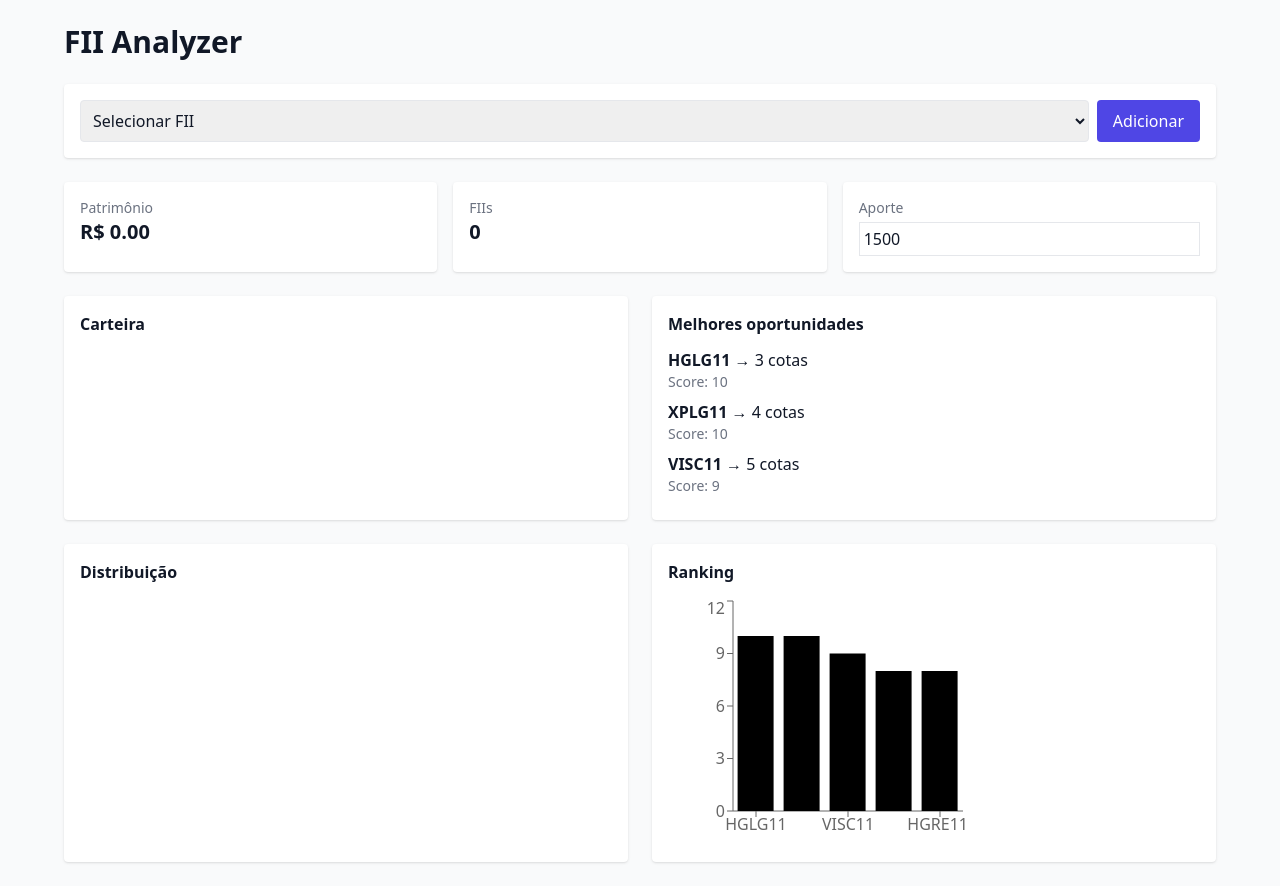
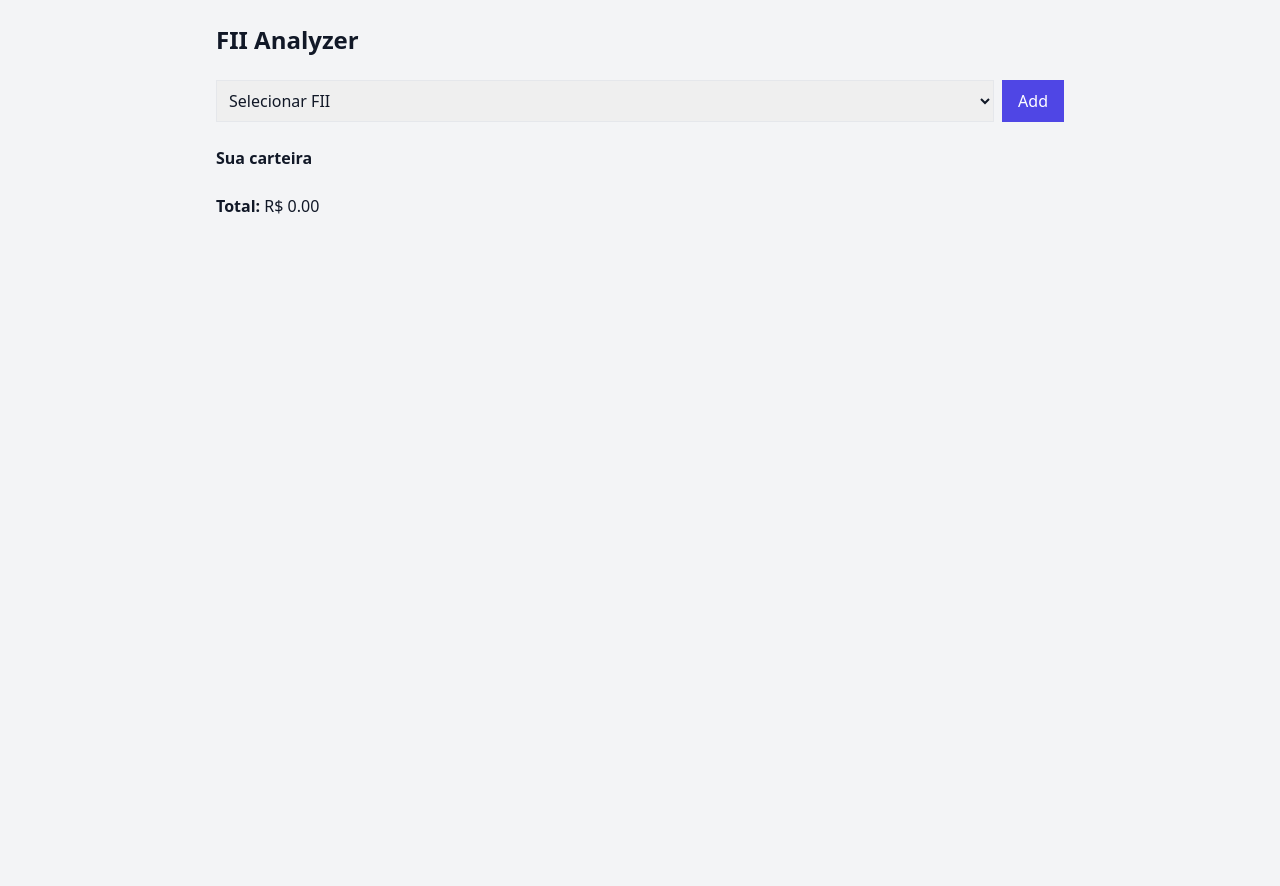
Before and after one commit to jhonythegray/FII-app, a Next.js app: page / in a window 1280 px wide. After the commit the page ends 800 px from the top, so only its background shows below. Built offline with nearby package versions, Linux system fonts and the light colour scheme.

Commit message:
Add files via upload

```diff
--- a/app/page.jsx
+++ b/app/page.jsx
@@ -1,10 +1,6 @@
 'use client'
 import React, { useState, useEffect } from "react";
-import { PieChart, Pie, Cell, Tooltip, BarChart, Bar, XAxis, YAxis } from "recharts";
 
-const COLORS = ["#4f46e5","#22c55e","#f59e0b","#ef4444","#0ea5e9"];
-
-// Base consistente (produto usa isso mesmo no início)
 const FUNDS = [
   {ticker:"HGLG11", price:165, pvp:0.95, dy:0.085, sector:"Logística"},
   {ticker:"XPLG11", price:120, pvp:0.98, dy:0.082, sector:"Logística"},
@@ -12,9 +8,6 @@ const FUNDS = [
   {ticker:"XPML11", price:105, pvp:0.97, dy:0.075, sector:"Shopping"},
   {ticker:"VISC11", price:98, pvp:0.92, dy:0.08, sector:"Shopping"},
   {ticker:"KNRI11", price:155, pvp:1.05, dy:0.07, sector:"Lajes"},
-  {ticker:"HGRE11", price:130, pvp:0.93, dy:0.085, sector:"Lajes"},
-  {ticker:"RZAG11", price:95, pvp:0.99, dy:0.10, sector:"Agro"},
-  {ticker:"VGIA11", price:92, pvp:0.97, dy:0.11, sector:"Agro"},
 ];
 
 export default function Page(){
@@ -23,39 +16,34 @@ export default function Page(){
   const [ticker,setTicker]=useState("")
   const [aporte,setAporte]=useState(1500)
 
-  // persistência
   useEffect(()=>{
-    const saved = localStorage.getItem("fii_pro")
+    const saved = localStorage.getItem("fii_app")
     if(saved) setPortfolio(JSON.parse(saved))
   },[])
 
   useEffect(()=>{
-    localStorage.setItem("fii_pro", JSON.stringify(portfolio))
+    localStorage.setItem("fii_app", JSON.stringify(portfolio))
   },[portfolio])
 
-  // adicionar
   const addFII = ()=>{
     const fund = FUNDS.find(f=>f.ticker===ticker)
     if(!fund) return
 
     setPortfolio(prev=>{
       const exists = prev.find(p=>p.ticker===ticker)
-      if(exists){
-        return prev.map(p=>p.ticker===ticker ? {...p,shares:p.shares+1} : p)
-      }
+      if(exists) return prev
       return [...prev,{...fund,shares:1}]
     })
 
     setTicker("")
   }
 
-  const removeFII = (i)=>{
+  const updateShares = (i,value)=>{
     const updated=[...portfolio]
-    updated.splice(i,1)
+    updated[i].shares = Math.max(0,Number(value))
     setPortfolio(updated)
   }
 
-  // carteira
   const enriched = portfolio.map(f=>({
     ...f,
     value: f.price * f.shares
@@ -63,52 +51,43 @@ export default function Page(){
 
   const total = enriched.reduce((a,b)=>a+b.value,0)
 
-  // IA PROFISSIONAL
-  const ranked = FUNDS.map(f=>{
+  // IA só roda se tiver carteira
+  let suggestion = []
+  if(portfolio.length > 0){
+    suggestion = FUNDS.map(f=>{
       let score = 0
 
       if(f.pvp < 1) score += 4
-    else if(f.pvp < 1.05) score += 2
-    else score -= 2
-
-    if(f.dy >= 0.08 && f.dy <= 0.12) score += 3
-    if(f.dy > 0.12) score -= 1
-
-    if(f.sector==="Logística") score+=3
-    if(f.sector==="Shopping") score+=2
-    if(f.sector==="Lajes") score+=1
+      if(f.dy >= 0.08) score += 3
+      if(f.sector==="Logística") score+=2
 
       const exists = portfolio.find(p=>p.ticker===f.ticker)
       if(exists){
-      const weight = total>0 ? (f.price*exists.shares)/total : 0
-      if(weight > 0.25) score -= 4
-      else score -= 1
+        const weight = total>0 ? (exists.value/total) : 0
+        if(weight > 0.3) score -= 4
       }
 
       return {...f,score}
-  }).sort((a,b)=>b.score-a.score)
-
-  const suggestion = ranked.slice(0,3).map(f=>({
+    })
+    .sort((a,b)=>b.score-a.score)
+    .slice(0,3)
+    .map(f=>({
       ticker:f.ticker,
-    qty: Math.floor((aporte/3)/f.price),
-    score:f.score
+      qty: Math.floor((aporte/3)/f.price)
     }))
-
-  const pieData = enriched.map(f=>({name:f.ticker,value:f.value}))
+  }
 
   return(
-    <div className="min-h-screen bg-gray-50 p-6">
+    <div className="p-6 max-w-4xl mx-auto">
 
-      <div className="max-w-6xl mx-auto">
-
-        <h1 className="text-3xl font-bold mb-6">FII Analyzer</h1>
+      <h1 className="text-2xl font-bold mb-6">FII Analyzer</h1>
 
       {/* INPUT */}
-        <div className="bg-white p-4 rounded shadow mb-6 flex gap-2">
+      <div className="flex gap-2 mb-6">
         <select
           value={ticker}
           onChange={e=>setTicker(e.target.value)}
-            className="border p-2 w-full rounded"
+          className="border p-2 w-full"
         >
           <option value="">Selecionar FII</option>
           {FUNDS.map(f=>(
@@ -116,92 +95,53 @@ export default function Page(){
           ))}
         </select>
 
-          <button onClick={addFII} className="bg-indigo-600 text-white px-4 rounded">
-            Adicionar
+        <button onClick={addFII} className="bg-indigo-600 text-white px-4">
+          Add
         </button>
       </div>
 
-        {/* KPIs */}
-        <div className="grid grid-cols-3 gap-4 mb-6">
-          <div className="bg-white p-4 rounded shadow">
-            <p className="text-sm text-gray-500">Patrimônio</p>
-            <p className="text-xl font-bold">R$ {total.toFixed(2)}</p>
-          </div>
+      {/* CARTEIRA */}
+      <div className="mb-6">
+        <h2 className="font-semibold mb-2">Sua carteira</h2>
 
-          <div className="bg-white p-4 rounded shadow">
-            <p className="text-sm text-gray-500">FIIs</p>
-            <p className="text-xl font-bold">{portfolio.length}</p>
-          </div>
+        {portfolio.map((f,i)=>(
+          <div key={i} className="flex gap-2 items-center mb-2">
+            <span className="w-20">{f.ticker}</span>
 
-          <div className="bg-white p-4 rounded shadow">
-            <p className="text-sm text-gray-500">Aporte</p>
+            <button onClick={()=>updateShares(i,f.shares-1)}>-</button>
+
             <input
               type="number"
-              value={aporte}
-              onChange={e=>setAporte(Number(e.target.value))}
-              className="w-full mt-1 border p-1"
+              value={f.shares}
+              onChange={e=>updateShares(i,e.target.value)}
+              className="w-16 border text-center"
             />
-          </div>
-        </div>
 
-        {/* GRID */}
-        <div className="grid grid-cols-2 gap-6">
+            <button onClick={()=>updateShares(i,f.shares+1)}>+</button>
 
-          {/* CARTEIRA */}
-          <div className="bg-white p-4 rounded shadow">
-            <h2 className="font-semibold mb-3">Carteira</h2>
-
-            {enriched.map((f,i)=>(
-              <div key={i} className="flex justify-between mb-2">
-                <span>{f.ticker}</span>
-                <span>{f.shares}</span>
-                <span>R$ {f.value.toFixed(2)}</span>
-                <button onClick={()=>removeFII(i)}>X</button>
+            <span>R$ {(f.shares*f.price).toFixed(2)}</span>
           </div>
         ))}
       </div>
 
-          {/* SUGESTÕES */}
-          <div className="bg-white p-4 rounded shadow">
-            <h2 className="font-semibold mb-3">Melhores oportunidades</h2>
+      {/* KPIs */}
+      <div className="mb-6">
+        <p><b>Total:</b> R$ {total.toFixed(2)}</p>
+      </div>
+
+      {/* IA */}
+      {portfolio.length > 0 && (
+        <div>
+          <h2 className="font-semibold mb-2">Sugestão de aporte</h2>
 
           {suggestion.map((s,i)=>(
-              <div key={i} className="mb-2">
-                <b>{s.ticker}</b> → {s.qty} cotas
-                <div className="text-sm text-gray-500">
-                  Score: {s.score}
-                </div>
+            <div key={i}>
+              {s.ticker} → {s.qty} cotas
             </div>
           ))}
         </div>
+      )}
 
-          {/* GRÁFICO 1 */}
-          <div className="bg-white p-4 rounded shadow">
-            <h2 className="font-semibold mb-3">Distribuição</h2>
-
-            <PieChart width={300} height={250}>
-              <Pie data={pieData} dataKey="value">
-                {pieData.map((_,i)=>(<Cell key={i} fill={COLORS[i%COLORS.length]} />))}
-              </Pie>
-              <Tooltip/>
-            </PieChart>
-          </div>
-
-          {/* GRÁFICO 2 */}
-          <div className="bg-white p-4 rounded shadow">
-            <h2 className="font-semibold mb-3">Ranking</h2>
-
-            <BarChart width={300} height={250} data={ranked.slice(0,5)}>
-              <XAxis dataKey="ticker"/>
-              <YAxis/>
-              <Tooltip/>
-              <Bar dataKey="score"/>
-            </BarChart>
-          </div>
-
-        </div>
-
-      </div>
     </div>
   )
 }
```
Lines whose indentation alone changed are shown as unchanged.
